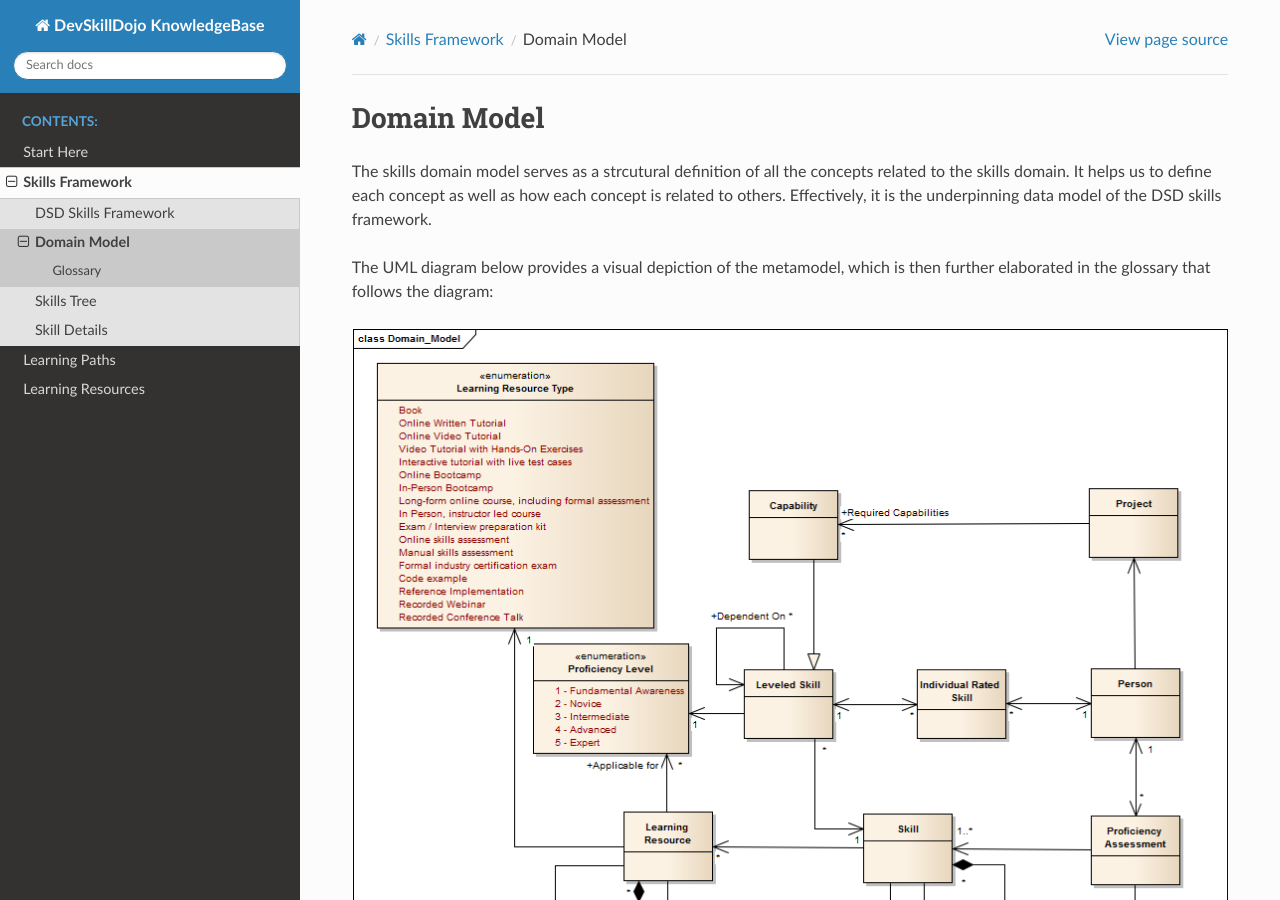
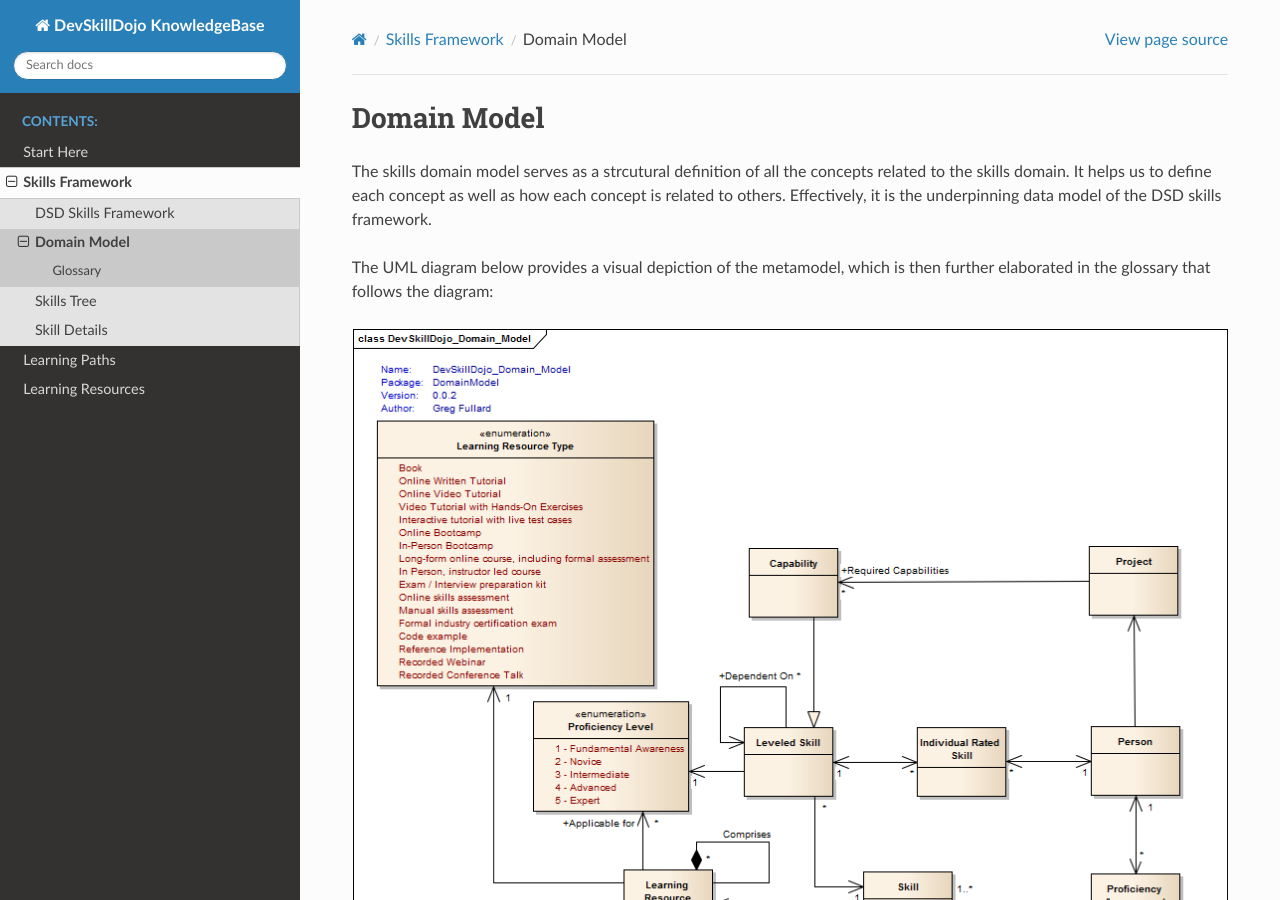
Before and after one commit to DevSkillDojo/KnowledgeBase, a Sphinx documentation site: the page built from source/skills_framework/domain_model.rst, in a window 1280 px wide and 900 px high. Built offline with Sphinx 7.4.7 and the Read the Docs theme 2.0.0, drawn with Linux system fonts in a browser that asks for light colours.

Commit message:
Enhancements to skills framework and domain model

```diff
--- a/source/skills_framework/domain_model.rst
+++ b/source/skills_framework/domain_model.rst
@@ -9,7 +9,7 @@
 
 The UML diagram below provides a visual depiction of the metamodel, which is then further elaborated in the glossary that follows the diagram:
 
-.. image:: ../assets/Domain_Model.png
+.. image:: ../assets/DevSkillDojo_Domain_Model.png
 
 Glossary
 --------
--- a/source/skills_framework/dsd_skills_framework.rst
+++ b/source/skills_framework/dsd_skills_framework.rst
@@ -21,6 +21,6 @@
  * Using one or more TOOLS or TECHNOLOGIES
  * By a person with a set of SOFT SKILLS
 
-.. image:: ../assets/HighLevel-SkillsFramework.png
+.. image:: ../assets/DevSkillDojo_Skills_Framework.png
 
 Further detail of the framework is provided in the domain model and skills ontology (documented separately)
```
Also changed, not shown: source/assets/DevSkillDojo_Domain_Model.png (added), source/assets/DevSkillDojo_Skills_Framework.png (added), source/assets/Domain_Model.png (deleted), source/assets/HighLevel-SkillsFramework.png (deleted).
